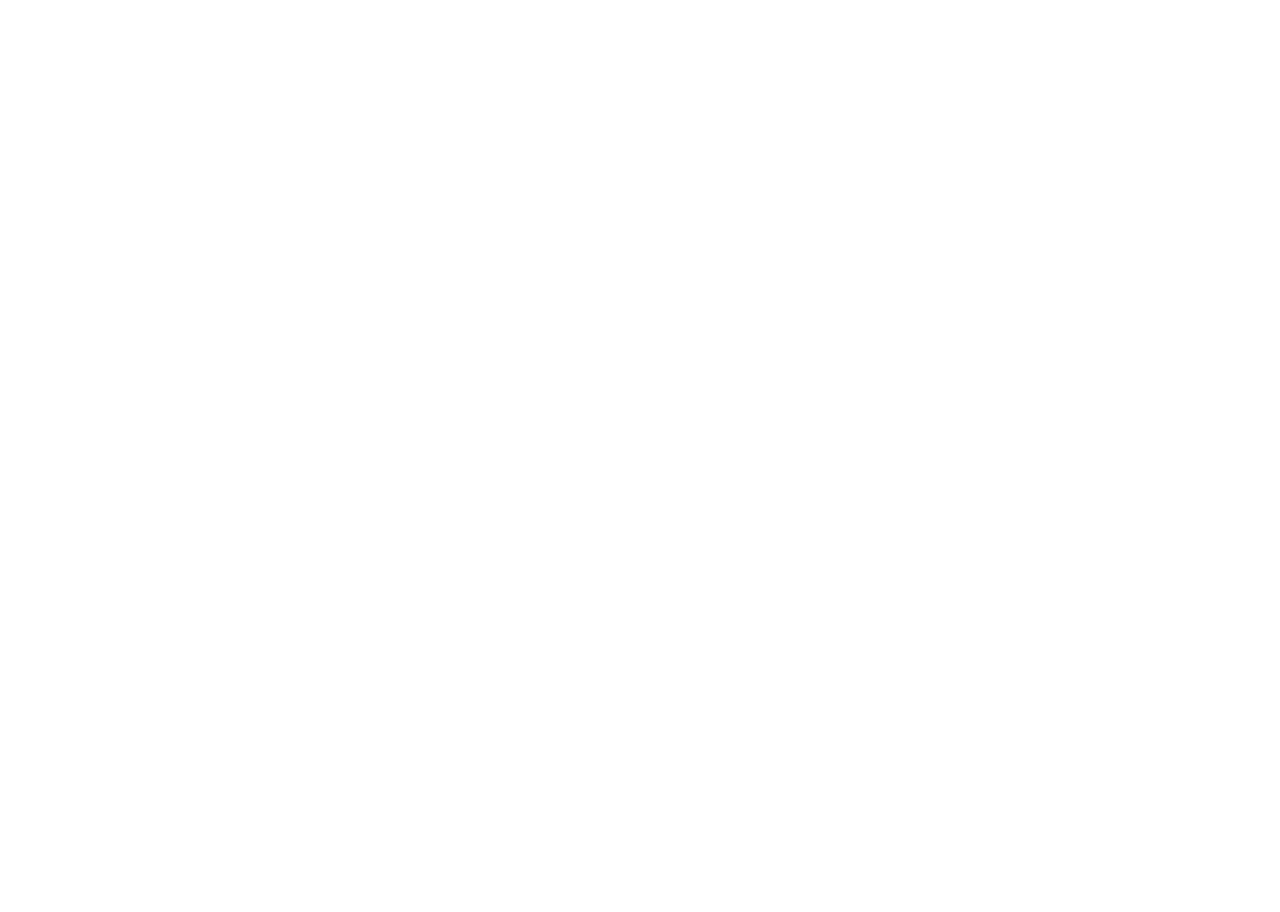
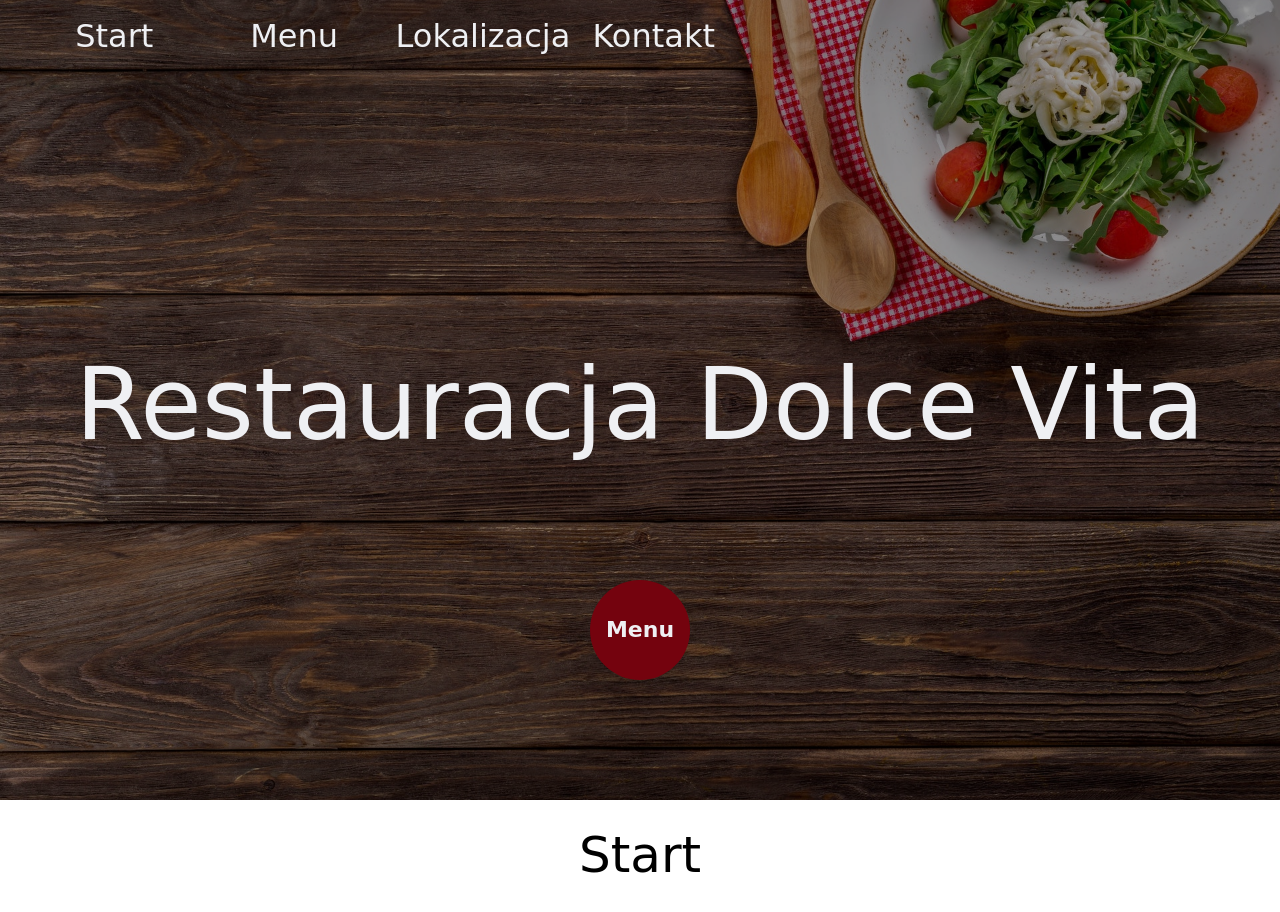
Before and after one commit to kkubiczek/dolceVita, a plain HTML site: page index.html in a window 1280 px wide. Shown: the top 912 px of the page. Before the commit the page ends 800 px from the top, so only its background shows below. Drawn offline with Linux system fonts and the light colour scheme; a web font is replaced by a local one.

Commit message:
add .nav

```diff
--- a/index.html
+++ b/index.html
@@ -11,5 +11,37 @@
     <title>Restauracja Dolce Vita</title>
 </head>
 <body>
+    <!-- BLOK wg BEM -->
+    <header class="site-header">
+        <!-- ELEMENT wg BEM -->
+        <div class="site-header__blackout blackout"></div>
+        <nav>
+            <ul class="site-header__nav nav">
+                <li class="nav__item"><a class="nav__link" href="#start">Start</a></li>
+                <li class="nav__item"><a class="nav__link" href="#menu">Menu</a></li>
+                <li class="nav__item"><a class="nav__link" href="#lokalizacja">Lokalizacja</a></li>
+                <li class="nav__item"><a class="nav__link" href="#kontakt">Kontakt</a></li>
+            </ul>
+        </nav>
+        <h1 class="heading--h1 site-header__h1">Restauracja Dolce Vita</h1>
+        <a class="site-header__button btn btn--red btn--circle" href="#menu">Menu</a>
+    </header>
+    <main>
+        <section class="site-section" id="start">
+            <h2 class="heading--h2">Start</h2>
+        </section>
+        <section class="site-section site-section--bg-color" id="menu">
+            <h2 class="heading--h2 text-color-white">Menu</h2>
+        </section>
+        <section class="site-section" id="lokalizacja">
+            <h2 class="heading--h2">Lokalizacja</h2>
+        </section>
+        <section class="site-section" id="kontakt">
+            <h2 class="heading--h2">Kontakt</h2>
+        </section>
+    </main>
+    <footer class="site-footer">
+
+    </footer>
 </body>
 </html>
--- a/scss/04-elements/_body.scss
+++ b/scss/04-elements/_body.scss
@@ -1,4 +1,4 @@
 body {
-    font-family: 'Italiano', cursive;
+    font-family: 'Italianno', cursive;
     //font-family: 'Roboto', sans-serif;
 }
--- a/scss/04-elements/_html.scss
+++ b/scss/04-elements/_html.scss
@@ -2,4 +2,5 @@
 
 html {
     font-size: $font-base;
+    scroll-behavior: smooth;
 }
--- /dev/null
+++ b/scss/06-components/_blackout.scss
@@ -0,0 +1,3 @@
+.blackout {
+    background-color: rgba(0, 0, 0, .4);
+}
--- /dev/null
+++ b/scss/06-components/_heading.scss
@@ -0,0 +1,26 @@
+@use '../01-settings/' as *;
+@use '../02-tools/' as *;
+
+.heading {
+    &--h1 {
+        color: $color-white;
+        font-size: 6rem;
+        line-height: 150%;
+        @include medium {
+            font-size: 8rem;
+        }
+        @include large {
+            font-size: 10rem;
+        }
+    }
+    &--h2 {
+        font-size: 5rem;
+        width: 100%;
+        text-align: center;
+    }
+    &--h3 {
+        font-size: 4rem;
+        width: 100%;
+        text-align: center;
+    }
+}
--- a/scss/06-components/_index.scss
+++ b/scss/06-components/_index.scss
@@ -1 +1,4 @@
 @forward 'btn';
+@forward 'blackout';
+@forward 'heading';
+@forward 'nav';
--- /dev/null
+++ b/scss/06-components/_nav.scss
@@ -0,0 +1,26 @@
+@use '../01-settings/' as *;
+@use '../02-tools/' as *;
+
+.nav {
+
+    &__item {
+        font-size: 3.2rem;
+        @include medium {
+            display: inline-block;
+            width: 23%;
+        }
+    }
+
+    &__link {
+        color: $color-white;
+        padding: $grid-base;
+        border-radius: .4rem;
+        display: block;
+        transition-duration: .5s;
+        text-align: center;
+        &:hover {
+            background-color: $color-red;
+        }
+    }
+
+}
--- a/scss/07-templates/_index.scss
+++ b/scss/07-templates/_index.scss
@@ -0,0 +1,2 @@
+@forward 'site-header';
+@forward 'site-section';
--- /dev/null
+++ b/scss/07-templates/_site-header.scss
@@ -0,0 +1,37 @@
+@use '../01-settings/' as *;
+
+// BLOK WEDŁUG BEM
+.site-header {
+
+    background: url('../assets/img/start.jpeg') center/cover fixed;
+    height: 100vh;
+    position: relative;
+    // Element według BEM
+    &__blackout {
+        width: 100%;
+        height: 100%;
+        position: absolute;
+    }
+
+    &__nav {
+        position: absolute;
+        width: 60%;
+        text-align: center;
+        margin-top: $grid-base;
+    }
+
+    &__h1 {
+        position: absolute;
+        text-align: center;
+        width: 100%;
+        bottom: 40%;
+    }
+
+    &__button {
+        position: absolute;
+        bottom: 15%;
+        margin: 0 auto;
+        left: 0;
+        right: 0;
+    }
+}
--- /dev/null
+++ b/scss/07-templates/_site-section.scss
@@ -0,0 +1,12 @@
+@use '../01-settings/' as *;
+
+.site-section {
+
+    min-height: 70vh;
+    padding-top: 3rem;
+
+    &--bg-color {
+        background-color: $color-bg-section;
+    }
+
+}
```
Also changed, not shown: css/main.css, 1 other file.
